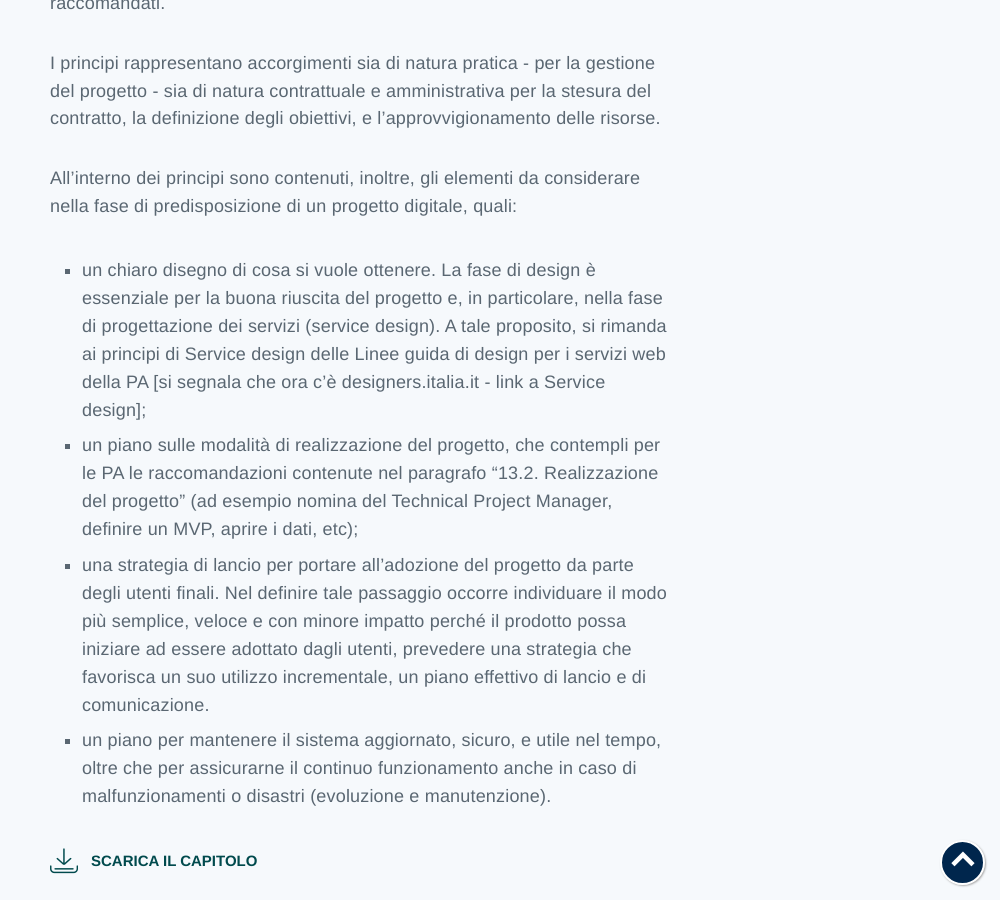
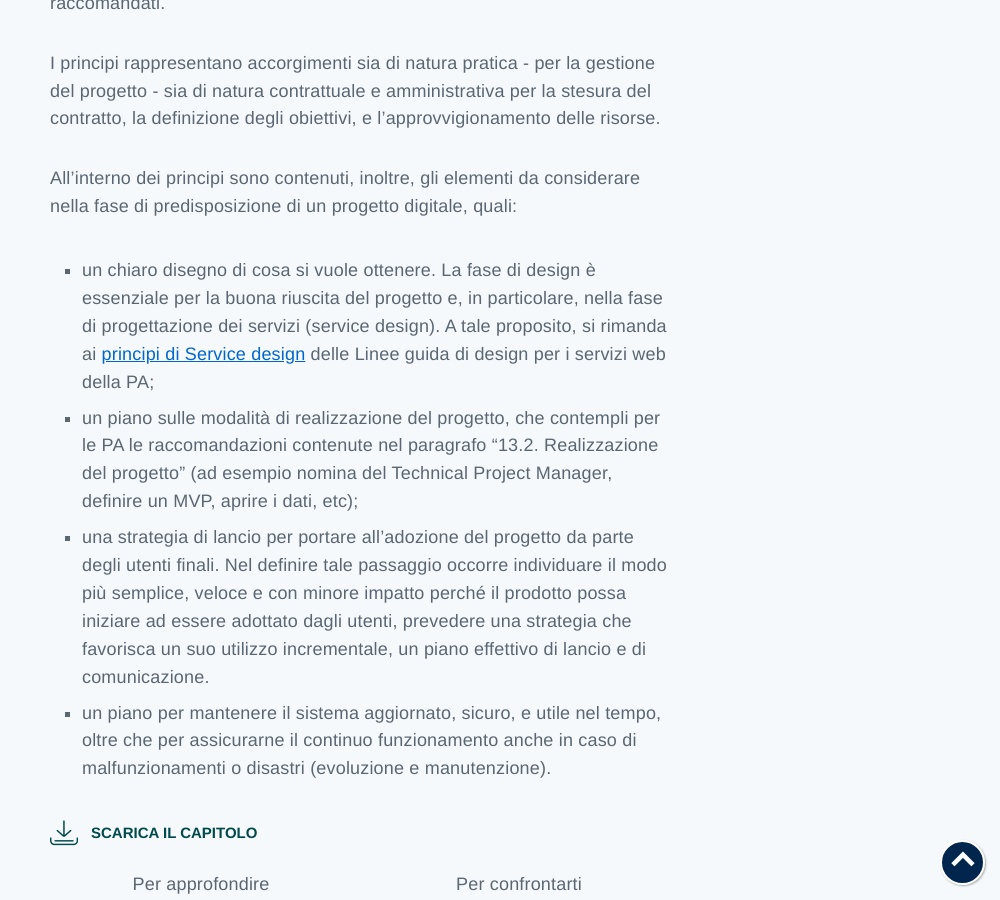
Before and after one commit to italia/pianotriennale-ict.italia.it, a Jekyll site: the page built from _pages/it/principi-per-lo-sviluppo-di-progetti-digitali.md, in a window 1280 px wide and 900 px high, scrolled down 493 px. Shown: the whole window, without its empty margins (280-1280 px from the left). Built offline with Jekyll 4.4.1, drawn with Linux system fonts in a browser that asks for light colours; some web fonts are replaced.

Commit message:
Added Service design link

```diff
--- a/_pages/it/principi-per-lo-sviluppo-di-progetti-digitali.md
+++ b/_pages/it/principi-per-lo-sviluppo-di-progetti-digitali.md
@@ -12,7 +12,7 @@ I principi per lo sviluppo di progetti digitali sono ritenuti fondamentali per l
 I principi rappresentano accorgimenti sia di natura pratica - per la gestione del progetto - sia di natura contrattuale e amministrativa per la stesura del contratto, la definizione degli obiettivi, e l’approvvigionamento delle risorse.
 
 All’interno dei principi sono contenuti, inoltre, gli elementi da considerare nella fase di predisposizione di un progetto digitale, quali:
-- un chiaro disegno di cosa si vuole ottenere. La fase di design è essenziale per la buona riuscita del progetto e, in particolare, nella fase di progettazione dei servizi (service design). A tale proposito, si rimanda ai principi di Service design delle Linee guida di design per i servizi web della PA [si segnala che ora c’è designers.italia.it - link a Service design];
+- un chiaro disegno di cosa si vuole ottenere. La fase di design è essenziale per la buona riuscita del progetto e, in particolare, nella fase di progettazione dei servizi (service design). A tale proposito, si rimanda ai [principi di Service design](https://designers.italia.it/service-design/) delle Linee guida di design per i servizi web della PA;
 - un piano sulle modalità di realizzazione del progetto, che contempli per le PA le raccomandazioni contenute nel paragrafo “13.2. Realizzazione del progetto” (ad esempio nomina del Technical Project Manager, definire un MVP, aprire i dati, etc);
 - una strategia di lancio per portare all’adozione del progetto da parte degli utenti finali. Nel definire tale passaggio occorre individuare il modo più semplice, veloce e con minore impatto perché il prodotto possa iniziare ad essere adottato dagli utenti, prevedere una strategia che favorisca un suo utilizzo incrementale, un piano effettivo di lancio e di comunicazione.
 - un piano per mantenere il sistema aggiornato, sicuro, e utile nel tempo, oltre che per assicurarne il continuo funzionamento anche in caso di malfunzionamenti o disastri (evoluzione e manutenzione).
```
